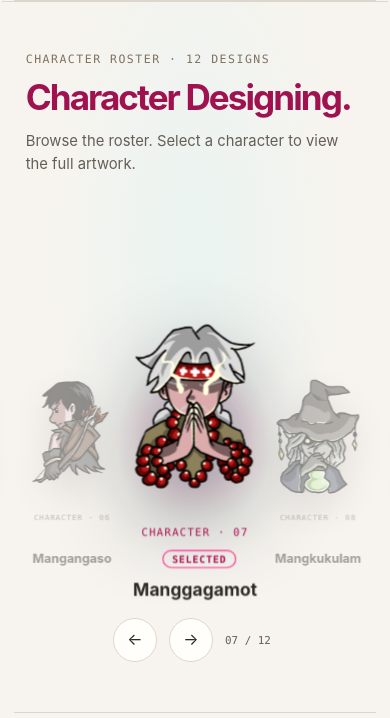
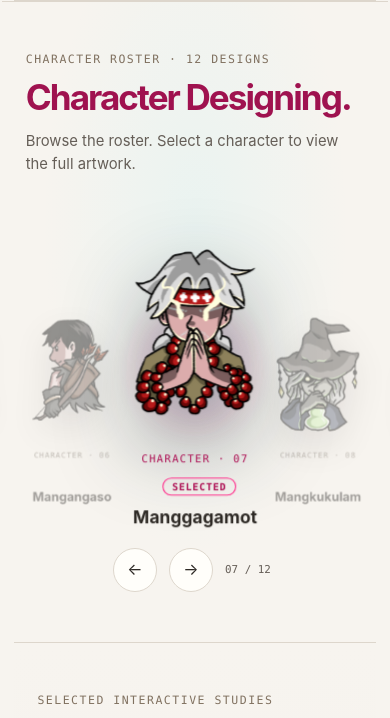
Before and after one commit to rhainiercoder/Lim_Portfolio, a PHP site: page / in a window 390 px wide. Shown: the part 2529-3247 px from the top of the page. Run offline with PHP 8.4, Linux system fonts and the light colour scheme.

Commit message:
Fixed Character Card Height

```diff
--- a/portfolio.css
+++ b/portfolio.css
@@ -485,7 +485,7 @@ html, body { overflow-x: clip; }
   .system-visual .screenshot-button { aspect-ratio: 16 / 10; }
   .gallery-slide .screenshot-button { width: 100%; aspect-ratio: 16 / 10; }
   .gallery-slide .screenshot-button img { width: 100%; height: 100%; object-fit: contain; }
-  .character-button { height: clamp(240px, 74vw, 360px); min-height: 0; }
+  .character-button { height: clamp(180px, 56vw, 250px); min-height: 0; }
   .character-figure h3 { font-size: clamp(.95rem, 4.2vw, 1.15rem); }
   .contact-section { gap: 28px; }
   .contact-link small { font-size: clamp(.61rem, 2.8vw, .72rem); }
```
